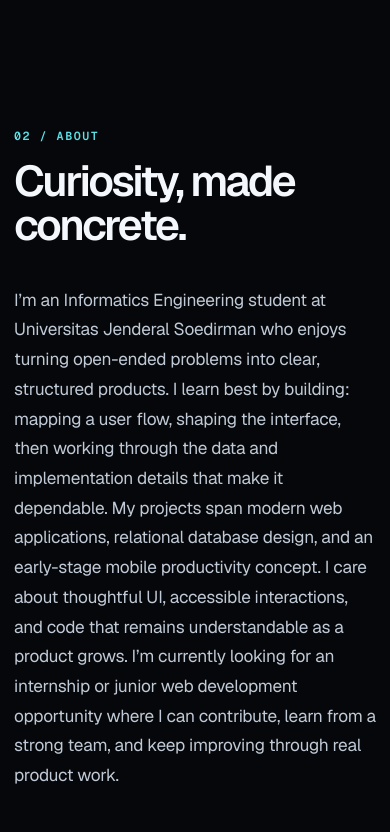
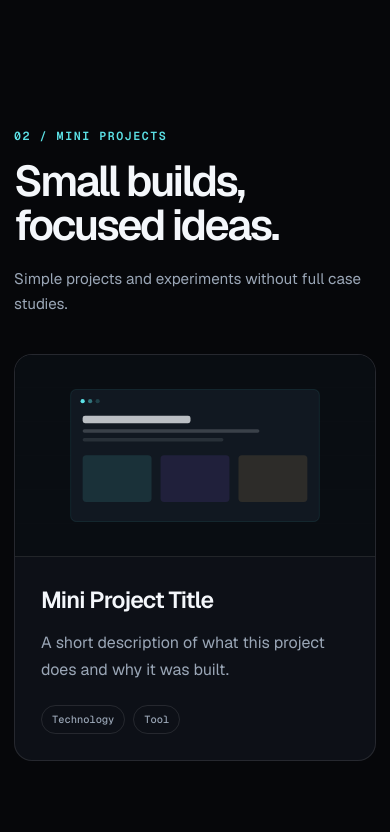
Before and after one commit to Drayata/portofolio-web-drayata, a Next.js app: page / in a window 390 px wide. Shown: the part 3680-4512 px from the top of the page. Built offline with nearby package versions, Linux system fonts and the light colour scheme.

Commit message:
adding mini project section

```diff
--- a/src/app/globals.css
+++ b/src/app/globals.css
@@ -127,6 +127,16 @@ button { font: inherit; }
 .project-actions a, .text-link { min-height: 44px; display: inline-flex; align-items: center; gap: 8px; color: var(--text); font-size: .82rem; font-weight: 620; }
 .project-actions a:hover { color: var(--cyan); }
 
+.mini-project-grid { display: grid; grid-template-columns: repeat(3, 1fr); gap: 18px; }
+.mini-project-card { height: 100%; overflow: hidden; border: 1px solid var(--border); border-radius: var(--radius); background: var(--surface); transition: transform .28s ease, border-color .28s ease, box-shadow .28s ease; }
+.mini-project-card:hover { transform: translateY(-5px); border-color: rgba(92,225,230,.28); box-shadow: 0 24px 70px rgba(0,0,0,.25); }
+.mini-project-image { width: 100%; height: auto; display: block; border-bottom: 1px solid var(--border); background: #090c11; aspect-ratio: 16 / 9; object-fit: cover; }
+.mini-project-body { padding: 26px; }
+.mini-project-body h3 { margin: 0 0 12px; font-size: 1.45rem; font-weight: 560; letter-spacing: -.035em; }
+.mini-project-body p { margin: 0; color: var(--muted); line-height: 1.65; }
+.mini-project-body ul { margin: 22px 0 0; padding: 0; display: flex; flex-wrap: wrap; gap: 8px; list-style: none; }
+.mini-project-body li { padding: 7px 10px; border: 1px solid var(--border); border-radius: 999px; color: var(--muted); font: 500 .65rem var(--font-geist-mono), monospace; }
+
 .project-visual { position: relative; width: 100%; height: 100%; min-height: 390px; display: grid; place-items: center; overflow: hidden; }
 .project-visual::before { content: ""; position: absolute; inset: 0; opacity: .55; background-image: linear-gradient(rgba(255,255,255,.035) 1px, transparent 1px), linear-gradient(90deg, rgba(255,255,255,.035) 1px, transparent 1px); background-size: 32px 32px; mask-image: linear-gradient(black, transparent 90%); }
 .project-marketplace { background: radial-gradient(circle at 70% 25%, rgba(92,225,230,.16), transparent 32%), #090d12; }
@@ -248,6 +258,7 @@ button { font: inherit; }
   .profile-strip-inner { grid-template-columns: 1fr; padding-block: 10px; }.profile-strip p { min-height: 52px; padding: 0; border-right: 0; border-bottom: 1px solid var(--border); }.profile-strip p:last-child { border-bottom: 0; }
   .section { padding-block: 94px; }.section-heading { display: block; margin-bottom: 38px; }.section-heading h2 { margin-top: 16px; font-size: clamp(2.35rem, 11vw, 3.4rem); }.section-description { margin-top: 18px; }
   .project-grid { grid-template-columns: 1fr; }.project-grid-featured { grid-column: auto; }.project-featured { display: block; min-height: 0; }.project-featured .project-card-visual { min-height: 360px; border-right: 0; border-bottom: 1px solid var(--border); }.project-card-visual { min-height: 320px; }.project-card-body { padding: 26px 22px 28px; }.project-featured h3, .project-card h3 { font-size: 2rem; }.project-meta { margin: 26px 0 18px; }.project-meta div { grid-template-columns: 74px 1fr; }.project-visual { min-height: 320px; }.project-visual-compact { min-height: 290px; }.mock-window { width: 89%; }.market-body { min-height: 240px; }.database-ui { width: 91%; }.schema-map { height: 235px; }.phone-shell { transform: scale(.82) rotate(2deg); }
+  .mini-project-grid { grid-template-columns: 1fr; }.mini-project-image { min-height: 200px; }
   .about-grid { grid-template-columns: 1fr; }.about-copy, .portrait-card { grid-column: auto; }.about-copy > p { font-size: 1.08rem; }.portrait-card, .avatar { min-height: 380px; }.about-details { grid-template-rows: auto; }
   .skill-row > div { min-height: 0; padding-block: 24px; grid-template-columns: 1fr; gap: 18px; }.skill-row li { font-size: .68rem; }
   .timeline-item > li { grid-template-columns: 45px 1fr; gap: 10px 16px; }.timeline-period { grid-column: 2; margin: 0; }.timeline-item li > div:last-child { grid-column: 2; }.timeline-marker { grid-row: 1 / 3; }.timeline-marker::after { bottom: -100px; }
--- a/src/app/page.tsx
+++ b/src/app/page.tsx
@@ -1,6 +1,7 @@
 import { About } from "@/components/sections/about";
 import { Contact } from "@/components/sections/contact";
 import { Hero } from "@/components/sections/hero";
+import { MiniProjects } from "@/components/sections/mini-projects";
 import { ProfileStrip } from "@/components/sections/profile-strip";
 import { Skills } from "@/components/sections/skills";
 import { Timeline } from "@/components/sections/timeline";
@@ -12,6 +13,7 @@ export default function Home() {
       <Hero />
       <ProfileStrip />
       <Work />
+      <MiniProjects />
       <About />
       <Skills />
       <Timeline />
--- a/src/components/layout/site-header.tsx
+++ b/src/components/layout/site-header.tsx
@@ -63,7 +63,7 @@ export function SiteHeader() {
             </Link>
           ))}
           <Link href="/resume" onClick={() => setOpen(false)}>
-              <span className="nav-index">05</span>
+            <span className="nav-index">0{navigation.length + 1}</span>
             Résumé
           </Link>
         </nav>
--- /dev/null
+++ b/src/components/sections/mini-projects.tsx
@@ -0,0 +1,37 @@
+import Image from "next/image";
+import { miniProjects } from "@/data/portfolio";
+import { Reveal } from "@/components/ui/reveal";
+import { SectionHeading } from "@/components/ui/section-heading";
+
+export function MiniProjects() {
+  return (
+    <section id="mini-projects" className="section container" aria-labelledby="mini-projects-heading">
+      <Reveal>
+        <SectionHeading
+          id="mini-projects-heading"
+          eyebrow="02 / Mini projects"
+          title="Small builds, focused ideas."
+          description="Simple projects and experiments without full case studies."
+        />
+      </Reveal>
+      <div className="mini-project-grid">
+        {miniProjects.map((project) => (
+          <Reveal key={project.id}>
+            <article className="mini-project-card">
+              <Image src={project.imageUrl} alt="" width={1200} height={675} className="mini-project-image" />
+              <div className="mini-project-body">
+                <h3>{project.title}</h3>
+                <p>{project.description}</p>
+                {project.tags?.length ? (
+                  <ul aria-label="Technologies">
+                    {project.tags.map((tag) => <li key={tag}>{tag}</li>)}
+                  </ul>
+                ) : null}
+              </div>
+            </article>
+          </Reveal>
+        ))}
+      </div>
+    </section>
+  );
+}
--- a/src/data/portfolio.ts
+++ b/src/data/portfolio.ts
@@ -1,4 +1,4 @@
-import type { Project, SocialLink, TimelineItem } from "@/types/portfolio";
+import type { MiniProject, Project, SocialLink, TimelineItem } from "@/types/portfolio";
 
 // TODO: replace before launch — email, usernames, timezone, and canonical domain.
 export const profile = {
@@ -27,6 +27,7 @@ export const socialLinks: SocialLink[] = [
 
 export const navigation = [
   { label: "Work", href: "/#work" },
+  { label: "Mini Projects", href: "/#mini-projects" },
   { label: "About", href: "/#about" },
   { label: "Skills", href: "/#skills" },
   { label: "Contact", href: "/#contact" },
@@ -253,6 +254,16 @@ export const projects: Project[] = [
   },
 ];
 
+export const miniProjects: MiniProject[] = [
+  {
+    id: "mini-project-template",
+    title: "Mini Project Title",
+    description: "A short description of what this project does and why it was built.",
+    imageUrl: "/mini-project-placeholder.svg",
+    tags: ["Technology", "Tool"],
+  },
+];
+
 export const skills = [
   { category: "Frontend", items: ["HTML", "CSS", "JavaScript", "TypeScript", "React", "Next.js", "Tailwind CSS"] },
   { category: "Backend & Data", items: ["Supabase", "SQL", "Oracle Database"] },
```
Also changed, not shown: src/types/portfolio.ts (+8 -0 lines), public/mini-project-placeholder.svg (added). Lines whose indentation alone changed are shown as unchanged.
